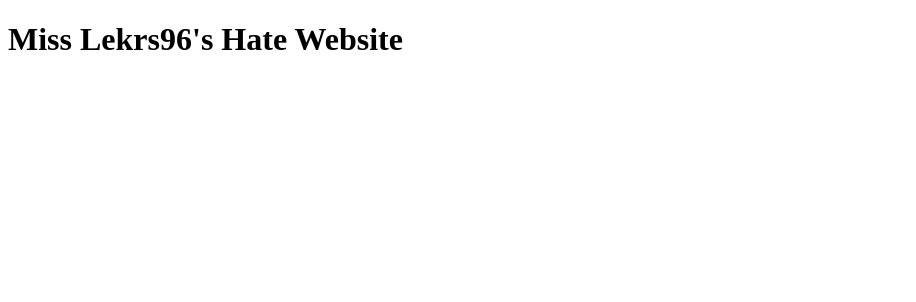
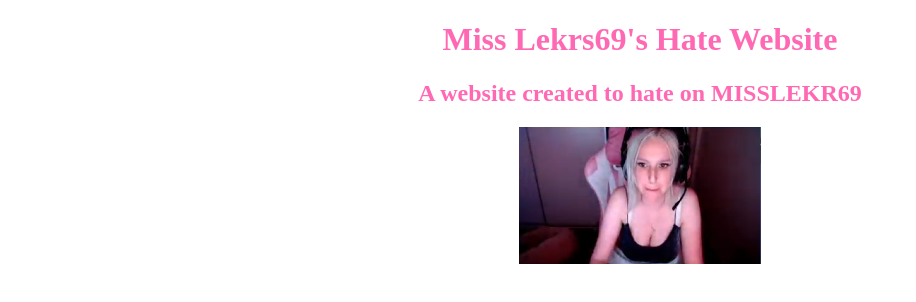
Before and after one commit to Kredin/lekrweb, a plain HTML site: page index.html in a window 1280 px wide. Shown: the whole page, without its empty margins (0-916 px from the left). Drawn offline with Linux system fonts and the light colour scheme.

Commit message:
sum additions

```diff
--- a/index.html
+++ b/index.html
@@ -3,11 +3,14 @@
   <head>
     <meta charset="UTF-8" />
     <meta name="viewport" content="width=device-width, initial-scale=1.0" />
-    <title>Miss Lekrs96's Hate Website</title>
+    <link rel="stylesheet" href="./style.css" />
+    <title>Miss Lekrs69's Hate Website</title>
   </head>
   <body>
     <header>
-      <h1>Miss Lekrs96's Hate Website</h1>
+      <h1>Miss Lekrs69's Hate Website</h1>
+      <h2>A website created to hate on MISSLEKR69</h2>
+      <img src="./images/lekrimg.png" alt="MISSLEKR96" />
     </header>
   </body>
 </html>
--- a/style.css
+++ b/style.css
@@ -0,0 +1,4 @@
+header {
+  text-align: center;
+  color: #ff69b4;
+}
```
Also changed, not shown: images/lekrimg.png (added).
